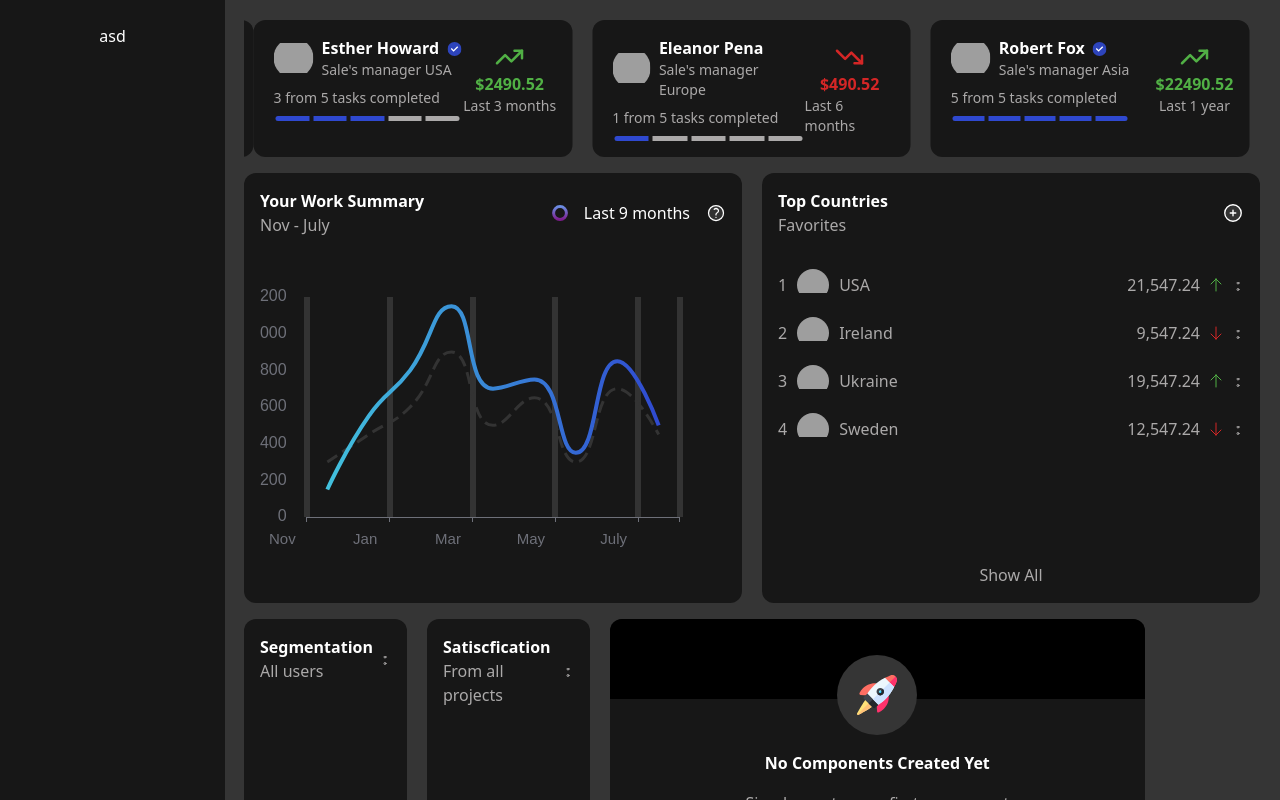
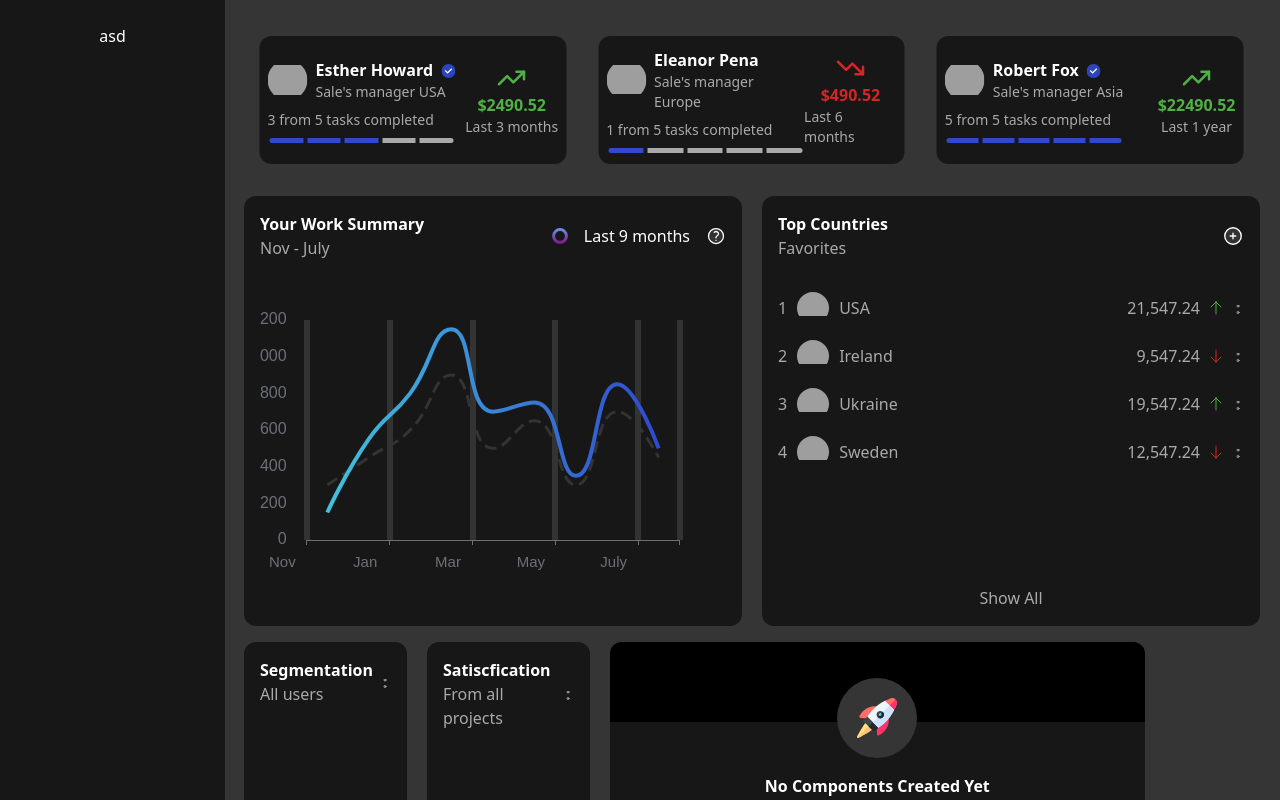
Before and after one commit to yfg1995/Dashboard-react-tailwind-typescript, a React (Create React App) app: page / in a window 1280 px wide. Shown: the top 800 px of the page. Built offline with nearby package versions, Linux system fonts and the light colour scheme; grey boxes are pictures that could not be loaded.

Commit message:
carousel drag cursor

```diff
--- a/src/components/CarouselAutoplay.tsx
+++ b/src/components/CarouselAutoplay.tsx
@@ -1,4 +1,4 @@
-import { FC, PropsWithChildren, useEffect, useState } from "react";
+import { FC, PropsWithChildren, useEffect, useRef } from "react";
 import { EmblaOptionsType } from "embla-carousel";
 import useEmblaCarousel from "embla-carousel-react";
 import Autoplay from "embla-carousel-autoplay";
@@ -15,14 +15,45 @@ export const CarouselAutoplay: FC<TCarouselAutoplay> = ({
     Autoplay({ playOnInit: true, delay: 3000 }),
   ]);
 
+  const viewportRef = useRef<HTMLDivElement | null>(null);
+
   useEffect(() => {
-    const autoplay = emblaApi?.plugins()?.autoplay;
-    if (!autoplay) return;
+    if (!emblaApi) return;
+
+    const onDragStart = () => {
+      if (viewportRef.current) {
+        viewportRef.current.style.cursor = "grabbing";
+      }
+    };
+
+    const onDragEnd = () => {
+      if (viewportRef.current) {
+        viewportRef.current.style.cursor = "grab";
+      }
+    };
+
+    emblaApi.on("pointerDown", onDragStart);
+    emblaApi.on("pointerUp", onDragEnd);
+
+    if (viewportRef.current) {
+      viewportRef.current.style.cursor = "grab";
+    }
+
+    return () => {
+      emblaApi.off("pointerDown", onDragStart);
+      emblaApi.off("pointerUp", onDragEnd);
+    };
   }, [emblaApi]);
 
   return (
     <div className="embla">
-      <div className="embla__viewport" ref={emblaRef}>
+      <div
+        className="embla__viewport"
+        ref={(el) => {
+          emblaRef(el);
+          viewportRef.current = el;
+        }}
+      >
         <div className="embla__container">{children}</div>
       </div>
     </div>
--- a/src/components/Dashboard/DashboardUsersProfitUpdates.tsx
+++ b/src/components/Dashboard/DashboardUsersProfitUpdates.tsx
@@ -1,4 +1,4 @@
-import { FC } from "react";
+import { FC, useRef } from "react";
 import { ContainerBorderRounded } from "../ContainerBorderRounded";
 import { UsersProfitUpdate } from "../../dummyData";
 import { Checkmark } from "../../svg/Checkmark";
@@ -15,18 +15,21 @@ export interface IDashboardUsersProfitUpdates {}
 export const DashboardUsersProfitUpdates: FC<
   IDashboardUsersProfitUpdates
 > = () => {
-  const OPTIONS: EmblaOptionsType = {
+  const options: EmblaOptionsType = {
     loop: true,
   };
   const slideCount = UsersProfitUpdate.length;
 
   return (
-    <CarouselAutoplay options={OPTIONS}>
+    <CarouselAutoplay options={options}>
       {UsersProfitUpdate.map(
         (user, index) =>
           index < slideCount && (
-            <ContainerBorderRounded className="embla__slide" key={user.id}>
-              <div className="flex items-center justify-between">
+            <ContainerBorderRounded
+              className="embla__slide max-w-[550px] bg-brandOnyxBlack"
+              key={user.id}
+            >
+              <div className="flex items-center justify-between px-2 rounded-[12px] h-32 bg-brandCharcoalBlack">
                 <div className="flex flex-col gap-2">
                   <div className="flex items-center">
                     <div className="flex items-center overflow-hidden w-10 h-10 rounded-full mr-2">
--- a/src/components/Dashboard/DashboardWorkSummary.tsx
+++ b/src/components/Dashboard/DashboardWorkSummary.tsx
@@ -9,7 +9,7 @@ export interface IDashboardWorkSummary {}
 
 export const DashboardWorkSummary: FC<IDashboardWorkSummary> = () => {
   return (
-    <ContainerBorderRounded className="max-w-[1080px]">
+    <ContainerBorderRounded className="max-w-[1100px]">
       <div className="flex items-center justify-between">
         <div>
           <Title title="Your Work Summary" />
--- a/src/index.css
+++ b/src/index.css
@@ -19,8 +19,12 @@ body {
 .embla {
   width: 100%;
   margin: auto;
-  --slide-spacing: 20px;
-  --slide-size: 33.33%;
+  --slide-spacing: 0px;
+  --slide-count: 3;
+  --slide-size: calc(
+    (100% - (var(--slide-count) + 1) * var(--slide-spacing)) /
+      var(--slide-count)
+  );
 }
 .embla__viewport {
   overflow: hidden;
@@ -32,7 +36,7 @@ body {
 }
 .embla__slide {
   transform: translate3d(0, 0, 0);
-  flex: 0 0 calc(var(--slide-size) - var(--slide-spacing));
+  flex: 0 0 calc(var(--slide-size));
   min-width: 0;
-  padding-left: var(--slide-spacing);
+  margin-right: var(--slide-spacing);
 }
```
